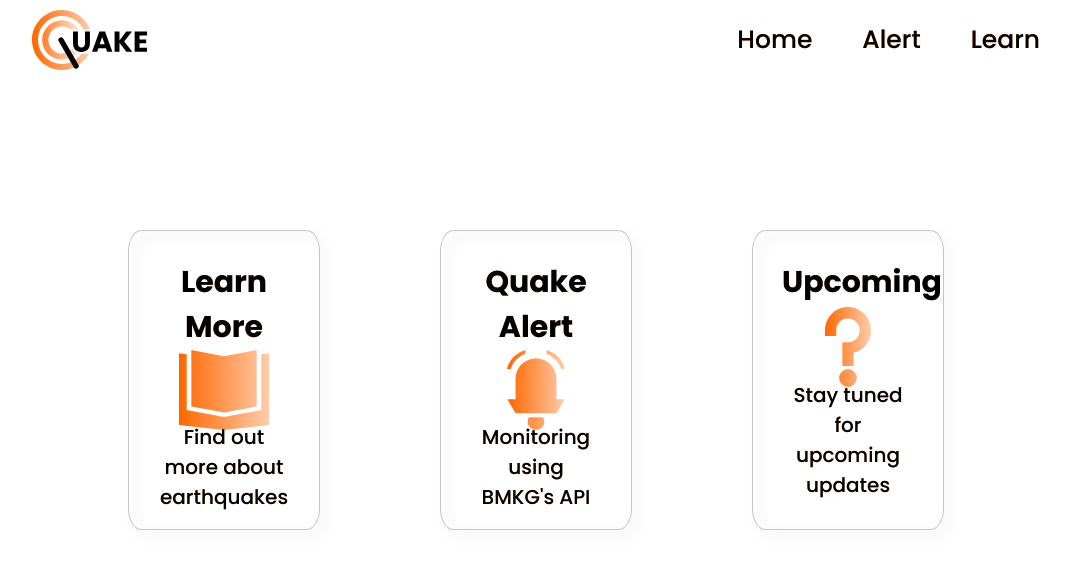
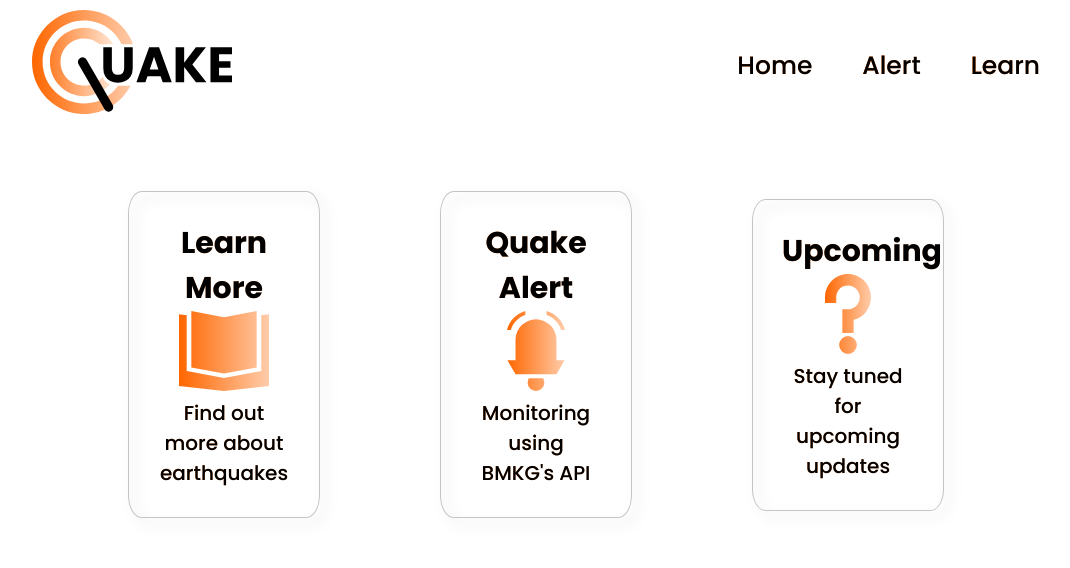
Before and after one commit to elshiraphine/rpl-lbe-final-project, a React (Create React App) app: page / in a window 1280 px wide. Shown: the top 568 px of the page, without its empty margins (104-1174 px from the left). Built offline with nearby package versions, Linux system fonts and the light colour scheme.

Commit message:
perf: change height and weight view

```diff
--- a/src/App.css
+++ b/src/App.css
@@ -10,6 +10,6 @@
 }
 
 .App{
-    height: 100vh;
-    width: 100vw;
+    height: 100%;
+    width: 100%;
 }
```
